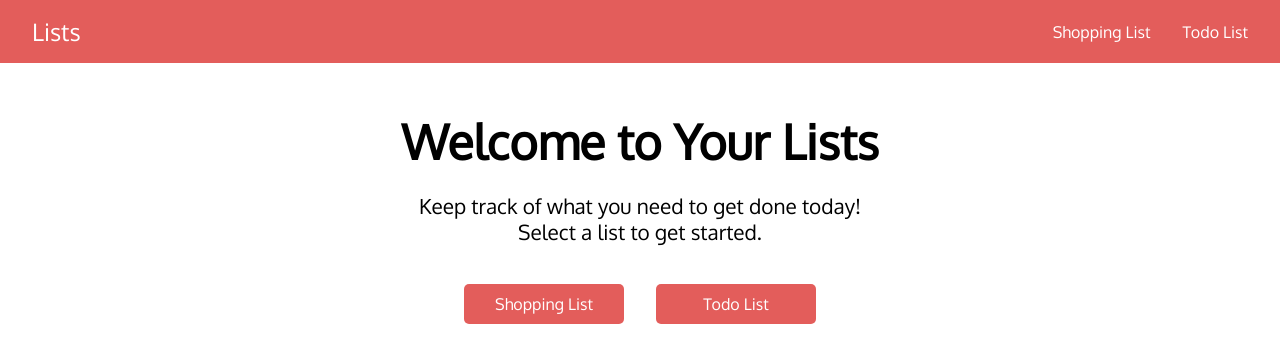
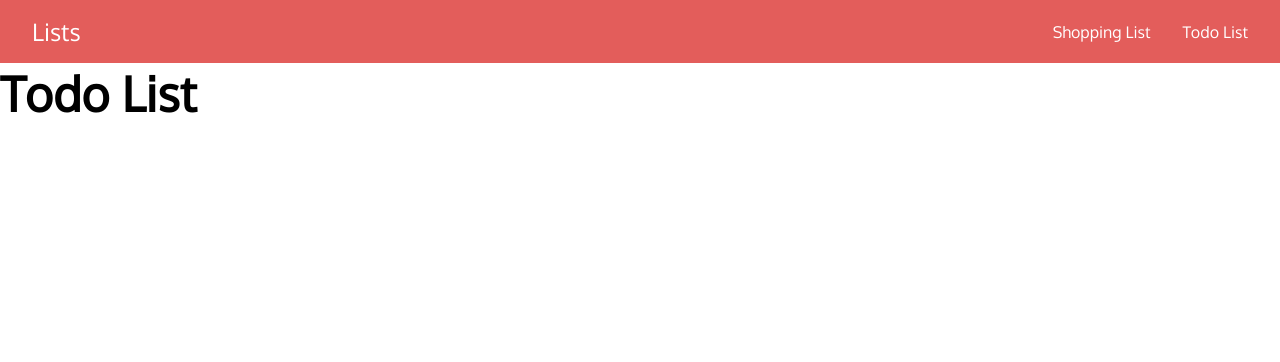
Before and after one commit to madeleinewoodbury/lists, a React (Create React App) app: page /todo in a window 1280 px wide. Shown: the top 362 px of the page. Built offline with nearby package versions, Linux system fonts and the light colour scheme.

Commit message:
react router implemented. Shopping and todo components added

```diff
--- a/package.json
+++ b/package.json
@@ -5,6 +5,7 @@
   "dependencies": {
     "react": "^16.8.6",
     "react-dom": "^16.8.6",
+    "react-router-dom": "^5.0.0",
     "react-scripts": "2.1.8"
   },
   "scripts": {
--- a/src/App.js
+++ b/src/App.js
@@ -1,15 +1,24 @@
 import React, { Component } from "react";
+import { BrowserRouter as Router, Route, Switch } from "react-router-dom";
 import "./App.css";
 import Header from "./components/layout/Header";
 import Home from "./components/page/Home";
+import Todo from "./components/page/Todo";
+import Shopping from "./components/page/Shopping";
 
 class App extends Component {
   render() {
     return (
-      <div className="App">
-        <Header />
-        <Home />
-      </div>
+      <Router>
+        <div className="App">
+          <Header />
+          <Switch>
+            <Route exact path="/" component={Home} />
+            <Route exact path="/todo" component={Todo} />
+            <Route exact path="/shopping" component={Shopping} />
+          </Switch>
+        </div>
+      </Router>
     );
   }
 }
--- a/src/components/layout/Header.css
+++ b/src/components/layout/Header.css
@@ -26,3 +26,13 @@
   list-style: none;
   margin: 0 1rem;
 }
+
+.nav-links li a {
+  border-bottom: 2px solid #fff;
+  padding-bottom: 0.2rem;
+  border: hidden;
+}
+
+.nav-links li a:hover {
+  border-bottom: 2px solid #fff;
+}
--- a/src/components/layout/Header.js
+++ b/src/components/layout/Header.js
@@ -8,8 +8,12 @@ const Header = () => {
         Lists
       </a>
       <ul className="nav-links">
-        <li className="nav-link">Shopping List</li>
-        <li className="nav-link">Todo List</li>
+        <li className="nav-link">
+          <a href="/shopping">Shopping List</a>
+        </li>
+        <li className="nav-link">
+          <a href="/todo">Todo List</a>
+        </li>
       </ul>
     </nav>
   );
--- a/src/components/page/Home.js
+++ b/src/components/page/Home.js
@@ -11,10 +11,10 @@ const Home = () => {
           Select a list to get started.
         </p>
         <div className="home-links">
-          <a href="/" className="btn">
+          <a href="/shopping" className="btn">
             Shopping List
           </a>
-          <a href="/" className="btn">
+          <a href="/todo" className="btn">
             Todo List
           </a>
         </div>
--- /dev/null
+++ b/src/components/page/Shopping.js
@@ -0,0 +1,13 @@
+import React, { Component } from "react";
+
+class Shopping extends Component {
+  render() {
+    return (
+      <div>
+        <h1>Shopping List</h1>
+      </div>
+    );
+  }
+}
+
+export default Shopping;
--- /dev/null
+++ b/src/components/page/Todo.js
@@ -0,0 +1,13 @@
+import React, { Component } from "react";
+
+class Todo extends Component {
+  render() {
+    return (
+      <div>
+        <h1>Todo List</h1>
+      </div>
+    );
+  }
+}
+
+export default Todo;
```
Also changed, not shown: 1 other file (tests, documents, lock files or other folders).
